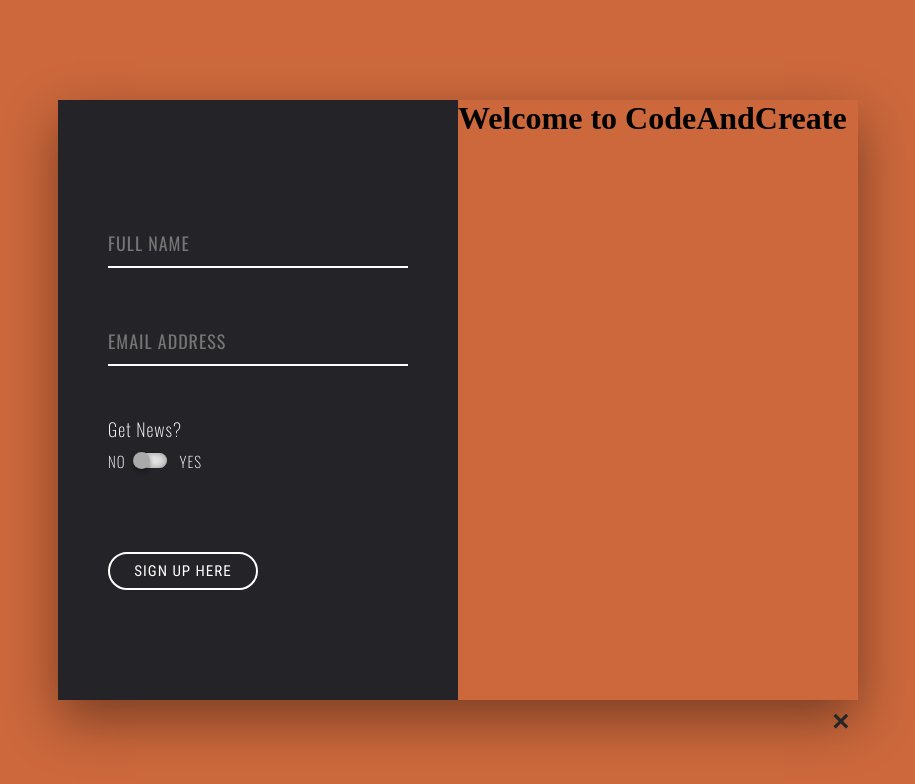
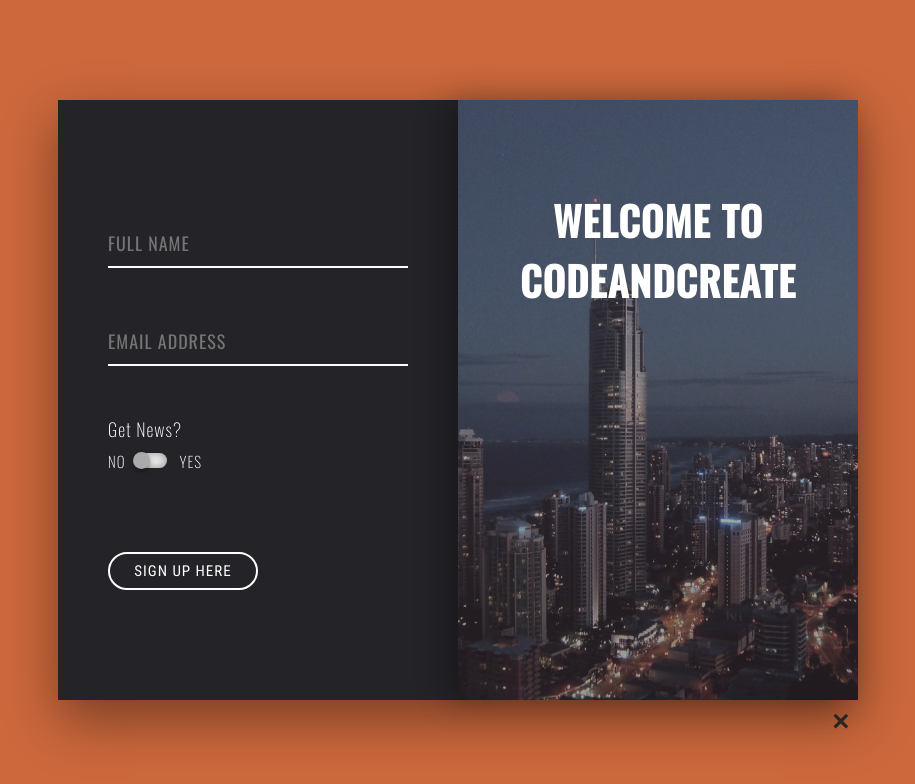
Before and after one commit to tod619/SignUpForm, a plain HTML site: page index.html in a window 1280 px wide. Shown: the whole page, without its empty margins (182-1097 px from the left). Drawn offline with nearby package versions, Linux system fonts and the light colour scheme.

Commit message:
Added styles for the header div and the header h1 element in the style.css file

```diff
--- a/assests/styles/style.css
+++ b/assests/styles/style.css
@@ -213,6 +213,29 @@ font-family: 'Roboto Condensed', sans-serif; */
   width: 150px;
 }
 
+/* Header */
+.header {
+  width: 50%;
+  background: linear-gradient(to top, rgba(0, 0, 0, 0.4), rgba(0, 0, 0, 0.2)),
+    url(../images/bg2.jpeg) center no-repeat;
+  background-size: cover;
+  box-shadow: -10px 0 30px rgba(0, 0, 0, 0.3);
+  position: relative;
+}
+
+.header h1 {
+  position: absolute;
+  top: 15%;
+  left: 50%;
+  transform: translateX(-50%);
+  text-align: center;
+  color: #fff;
+  font-family: "Oswald", sans-serif;
+  font-size: 40px;
+  text-transform: uppercase;
+  letter-spacing: 1px;
+}
+
 /* x button */
 .x-btn {
   position: absolute;
```
